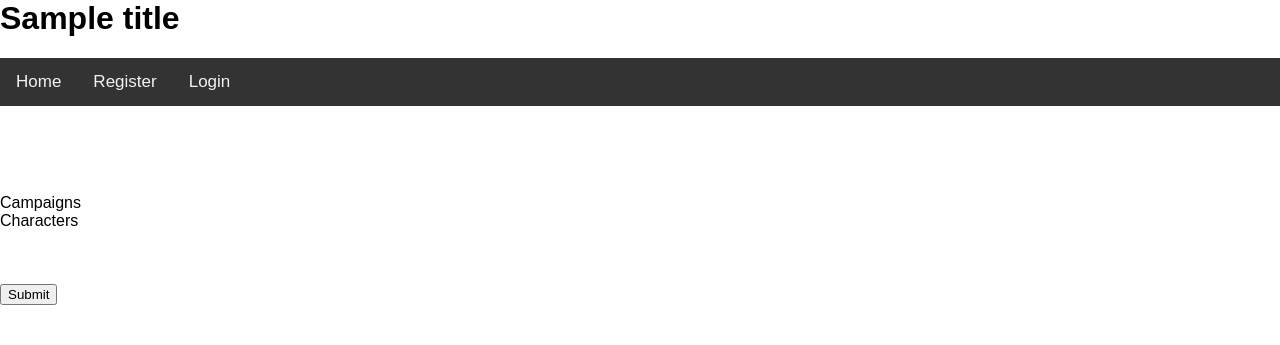
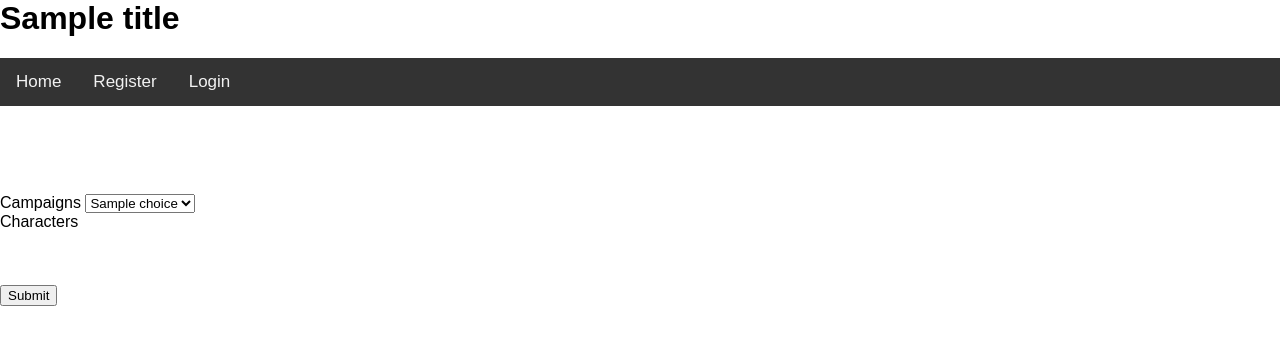
Before and after one commit to mjeg1410/QAProject1, a Flask app: template application/templates/instance.html in a window 1280 px wide. Shown: the top 345 px of the page. Run offline with Flask 2, Linux system fonts and the light colour scheme; the template is opened without the code that fills it: most values are stand-ins (such as "Sample title", 1, 10 or a date in 2020); form fields are guessed from the names that the template uses; parts of the project's set-up code (start-up, migrations or seed data) failed here and were passed over.

Commit message:
instances html addition

```diff
--- a/application/templates/instance.html
+++ b/application/templates/instance.html
@@ -35,6 +35,12 @@
             <br>
             <div class="form-group">
                 {{ form.campaigns_id.label }}
+                <select name="campaigns_id" class="form-control">
+                    {% for choice in campaigns_id.choices %}
+                    <option value="{{ choice }}">{{ choice[1] }}</option>
+                    {% endfor %}
+                  </select>
+
                 </div>
 
                 <div class="form-group">
```
